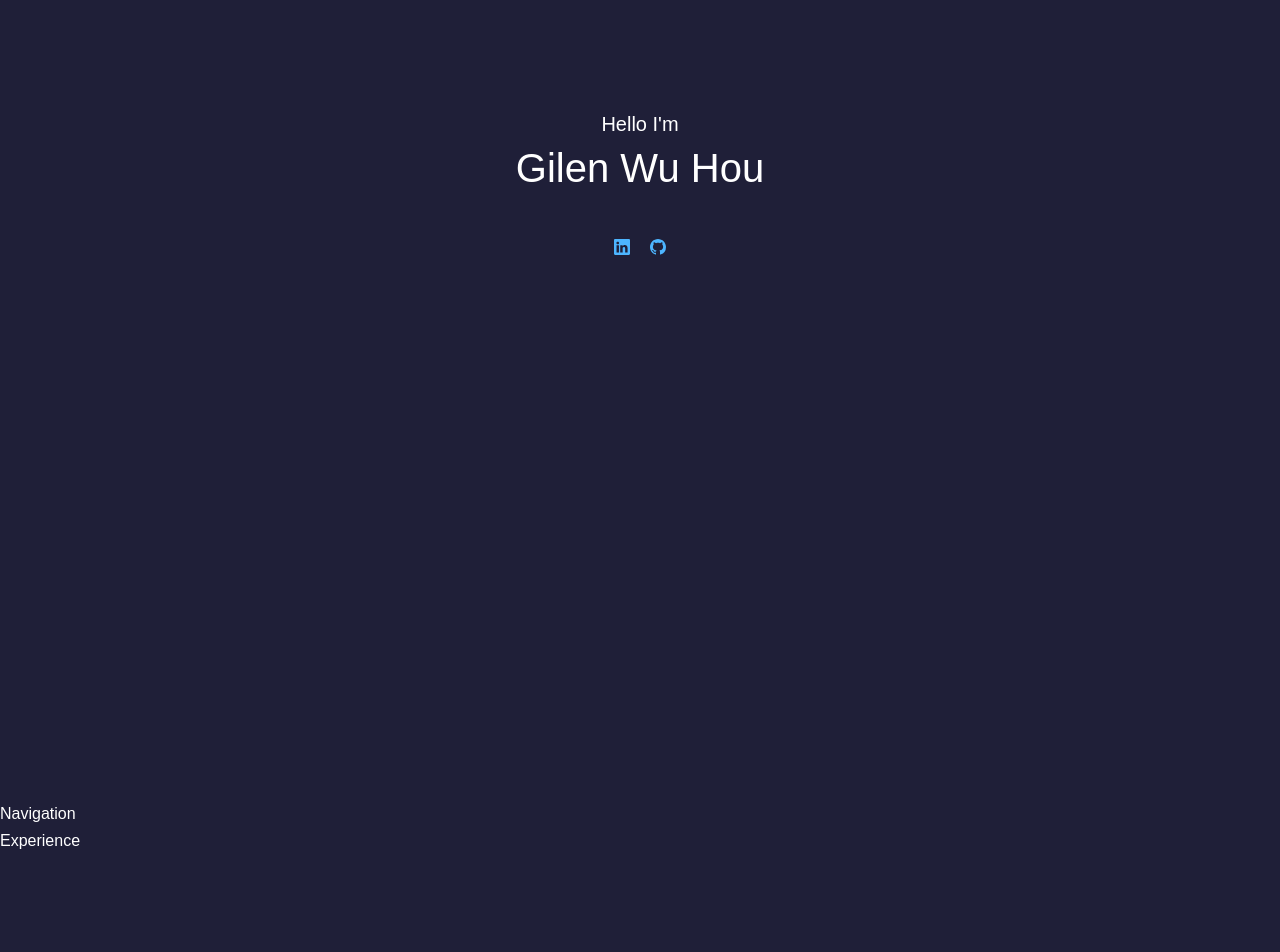
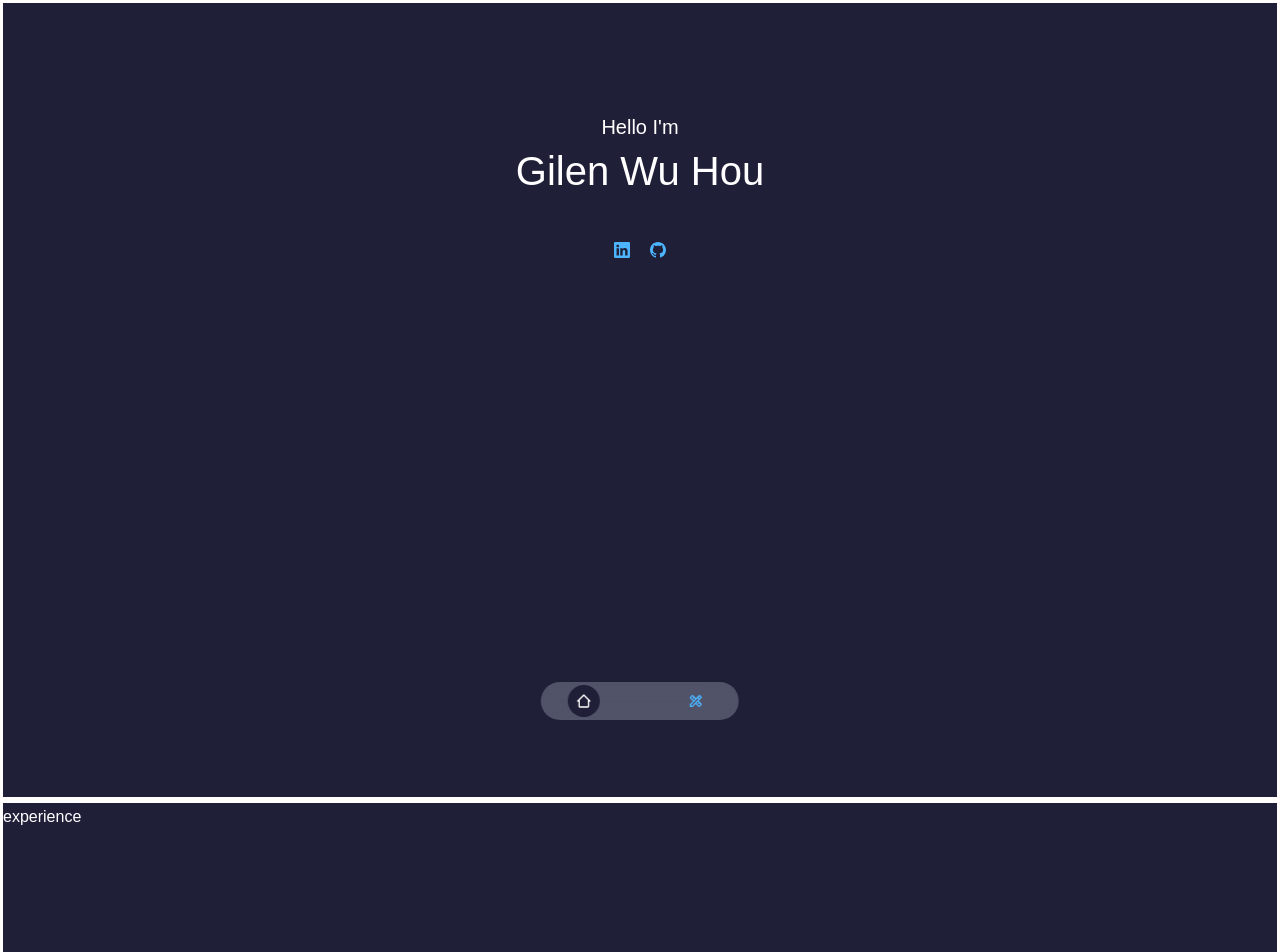
Before and after one commit to GilenW/gilen-website, a React (Create React App) app: page / in a window 1280 px wide. Shown: the top 952 px of the page. Before the commit the page ends 854 px from the top, so only its background shows below. Built offline with nearby package versions, Linux system fonts and the light colour scheme; the HTML template or start-up script is replaced by a standard one.

Commit message:
completing experience layout

```diff
--- a/src/components/about/About.jsx
+++ b/src/components/about/About.jsx
@@ -3,18 +3,18 @@ import './about.css'
 import Social from './Social'
 const About = () => {
   return (
-    <header>
-
+    <section id='about'>
+    <header >
       <div className='container about__container'>
         <h5> Hello I'm</h5>
         <h1>Gilen Wu Hou </h1>
       {/* social medias contact */}
       <Social/>
       </div>
+    </header>
+    </section>
 
 
-
-    </header>
   )
 }
 
--- a/src/components/experience/Experience.jsx
+++ b/src/components/experience/Experience.jsx
@@ -2,9 +2,9 @@ import React from 'react'
 
 const Experience = () => {
   return (
-    <div>
-      Experience
-    </div>
+    <section id='experience'>
+      experience
+    </section>
   )
 }
 
--- a/src/components/nav/Nav.jsx
+++ b/src/components/nav/Nav.jsx
@@ -1,10 +1,21 @@
 import React from 'react'
 import './nav.css'
+import {BiHomeAlt2} from 'react-icons/bi'
+import {AiOutlineUser} from 'react-icons/ai'
+import {MdOutlineDesignServices} from 'react-icons/md'
+
+import { useState } from 'react'
+
 const Nav = () => {
+  const [activeNav, setActiveNav] = useState("#")
   return (
-    <div>
-    Navigation
-    </div>
+
+    <nav>
+      <a href='#' onClick={()=> setActiveNav('#')} className={activeNav === '#' ? 'active':''}><BiHomeAlt2/></a>
+
+      <a href='#experience' onClick={()=> setActiveNav('experience')} className={activeNav === 'experience' ? 'active':''}><MdOutlineDesignServices/></a>
+
+    </nav>
   )
 }
 
--- a/src/components/nav/nav.css
+++ b/src/components/nav/nav.css
@@ -0,0 +1,37 @@
+
+
+nav{
+    background: rgba(200, 204, 218, 0.3);
+    max-width: max-content;
+    display: block;
+    padding: 0.2rem  1.7rem;
+    z-index: 2;
+    position: fixed;
+    left: 50%;
+    transform: translateX(-50%);
+    bottom: 5rem;
+    display: flex;
+    gap:  5rem;
+    border-radius:  2rem;
+
+    /* TODO */
+    backdrop-filter: blur(15px);
+
+}
+
+nav a {
+    background: transparent;
+    padding: 0.5rem;
+    border-radius: 50%;
+    display: flex;
+
+}
+
+nav a:hover{
+    background: var(--color-bg);
+}
+
+nav a.active{
+    background: var(--color-bg);
+    color:var(--color-white);
+}
--- a/src/index.css
+++ b/src/index.css
@@ -61,7 +61,9 @@ h1{
 
 /* every component will be wrapped into section */
 section{
-  margin-top: 8rem;
+  /* margin-top: 8rem; */
+  height: 100vh;
+  border: white solid;
 }
 /* h2 and h5 are children of section */
 section > h2, seciont > h5{
@@ -127,7 +129,7 @@ img{
     width: var(--container-width-md);
   }
   section{
-    margin-top: 6rem;
+    /* margin-top: 6rem; */
   }
 }
 /* ==========MEDIUM DEVICES (on mobile)========== */
@@ -137,6 +139,6 @@ img{
     width: var(--container-width-sm);
   }
   section > h2{
-    margin-bottom: 2rem;
+    /* margin-bottom: 2rem; */
   }
 }
```
